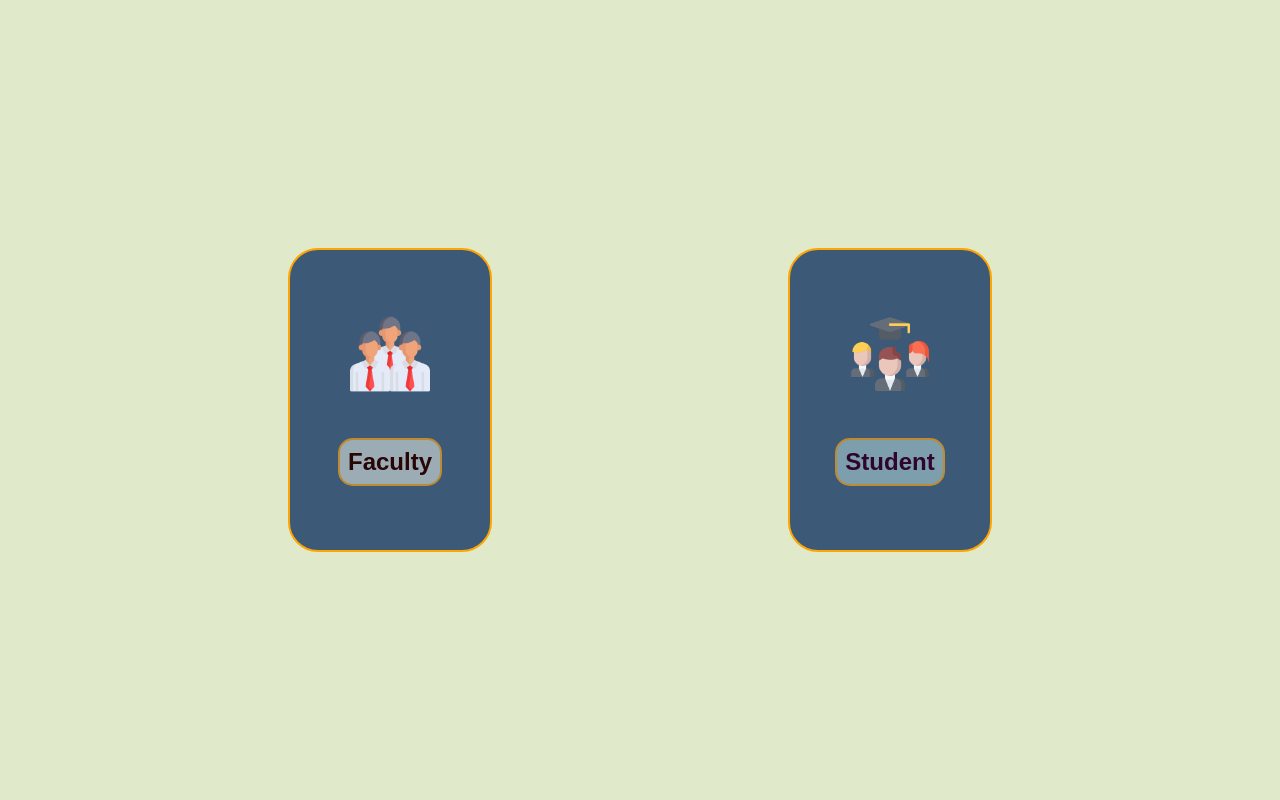
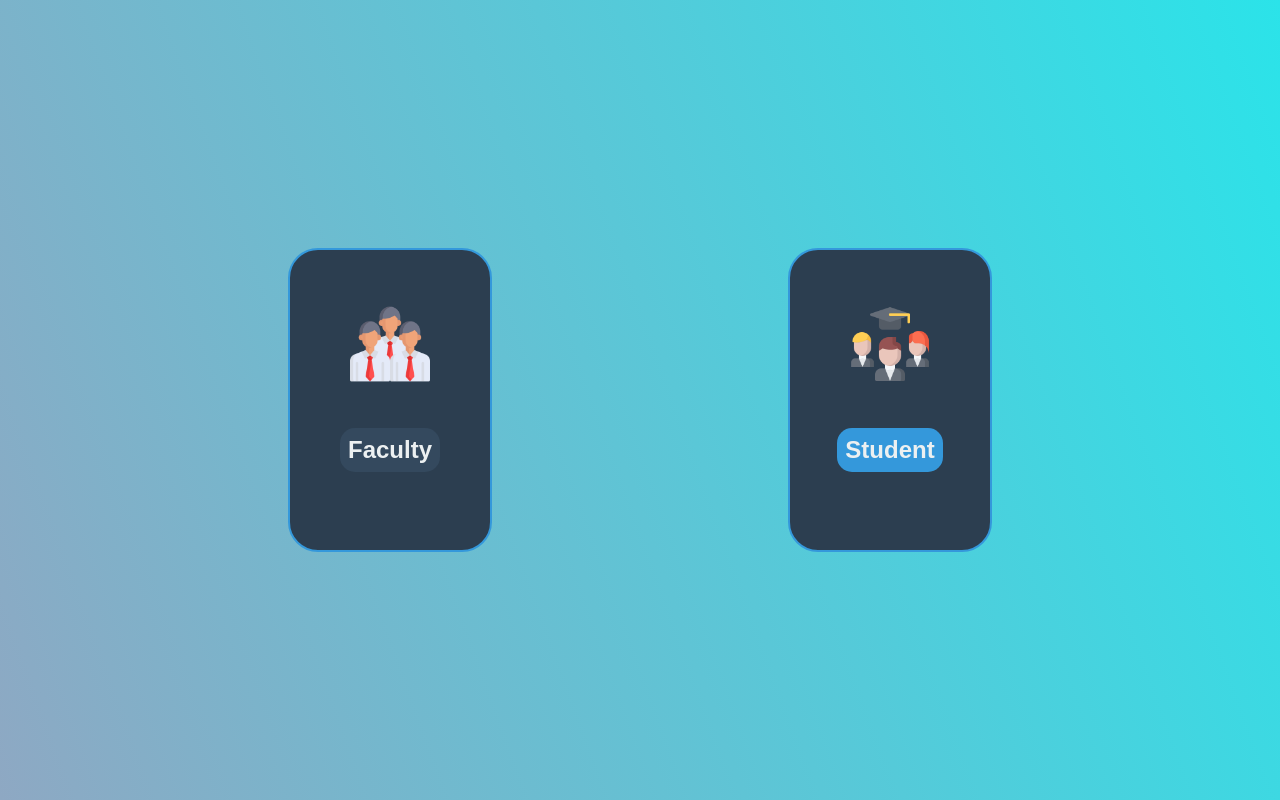
Before and after one commit to AdmGenSameer/SmartYodhaWebsite, a plain HTML site: page SElectionPage/Faculty and Student.html in a window 1280 px wide. Drawn offline with Linux system fonts and the light colour scheme.

Commit message:
Faculty and Student.html

```diff
--- a/SElectionPage/Faculty and Student.html
+++ b/SElectionPage/Faculty and Student.html
@@ -5,60 +5,74 @@
     <meta name="viewport" content="width=device-width, initial-scale=1.0">
     <title>Select Role</title>
     <style>
+        /* Color variables from the landing page */
+        :root {
+            --primary-color: #2c3e50;
+            --secondary-color: #34495e;
+            --accent-color: #3498db;
+            --button-bg: #e74c3c;
+            --button-hover-bg: #c0392b;
+            --background-gradient: -webkit-linear-gradient(20deg, #8ea8c3, #2be3e9);
+            --text-color: #333333;
+            --light-text: #ecf0f1;
+        }
+
         body {
-            font-family: Arial, sans-serif;
-            background-color: rgba(129, 169, 34, 0.24);
+            font-family: 'Montserrat', sans-serif;
+            background: var(--background-gradient);
             display: flex;
             justify-content: center;
             align-items: center;
             height: 100vh;
             margin: 0;
         }
+
         .container {
             display: flex;
             justify-content: space-around;
             width: 80%;
             max-width: 1000px;
         }
+
         .box {
             width: 200px;
             height: 300px;
-            border: 2px solid orange;
+            border: 2px solid var(--accent-color);
             display: flex;
             flex-direction: column;
             align-items: center;
             justify-content: center;
             cursor: pointer;
             border-radius: 30px;
-            background-color:#3c5a78 ;
+            background-color: var(--primary-color);
+            transition: background-color 0.3s ease;
         }
+
         .box img {
             width: 80px;
             height: 80px;
             margin-bottom: 20px;
         }
+
         .box h3 {
-            color: orange;
+            color: var(--light-text);
             font-size: 24px;
         }
+
         .box.faculty h3 {
-            color: rgb(40, 6, 6);
-            background-color: #a8b9bedf;
-            border: 2px solid rgb(192, 138, 47) ;
+            background-color: var(--secondary-color);
             padding: 8px;
             border-radius: 15px;
-            margin-bottom: 0px;
         }
+
         .box.student h3 {
-            color: rgb(47, 5, 43);
-            background-color: #86aab5df;
-            border: 2px solid rgb(192, 138, 47) ;
+            background-color: var(--accent-color);
             padding: 8px;
             border-radius: 15px;
-            margin-bottom: 0px;
         }
+
         .box:hover {
-            background-color: #333;
+            background-color: var(--button-hover-bg);
         }
     </style>
 </head>
```
